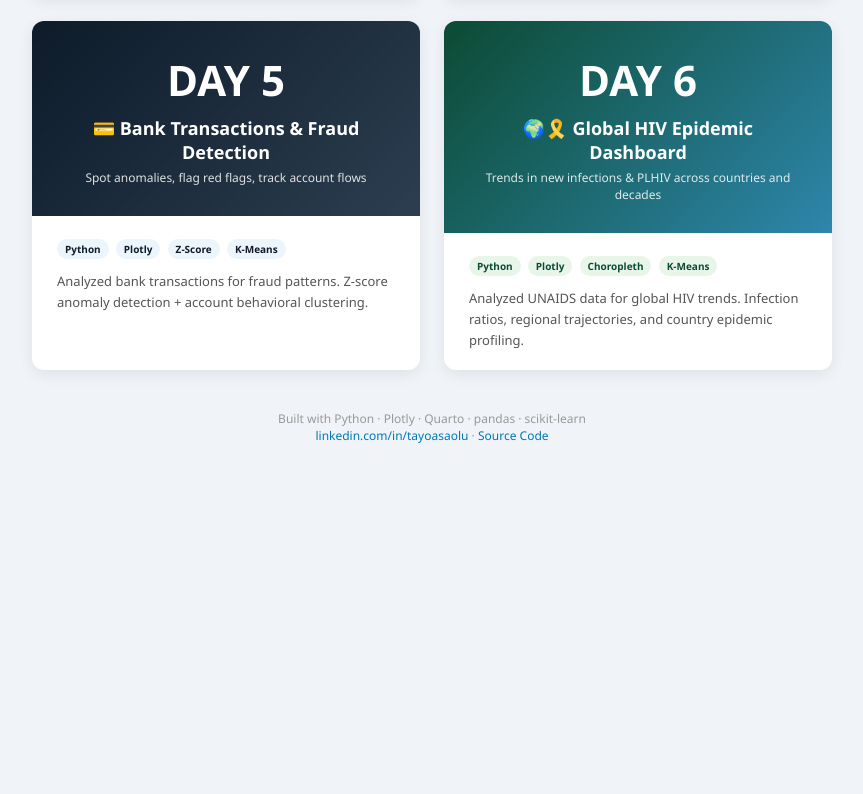
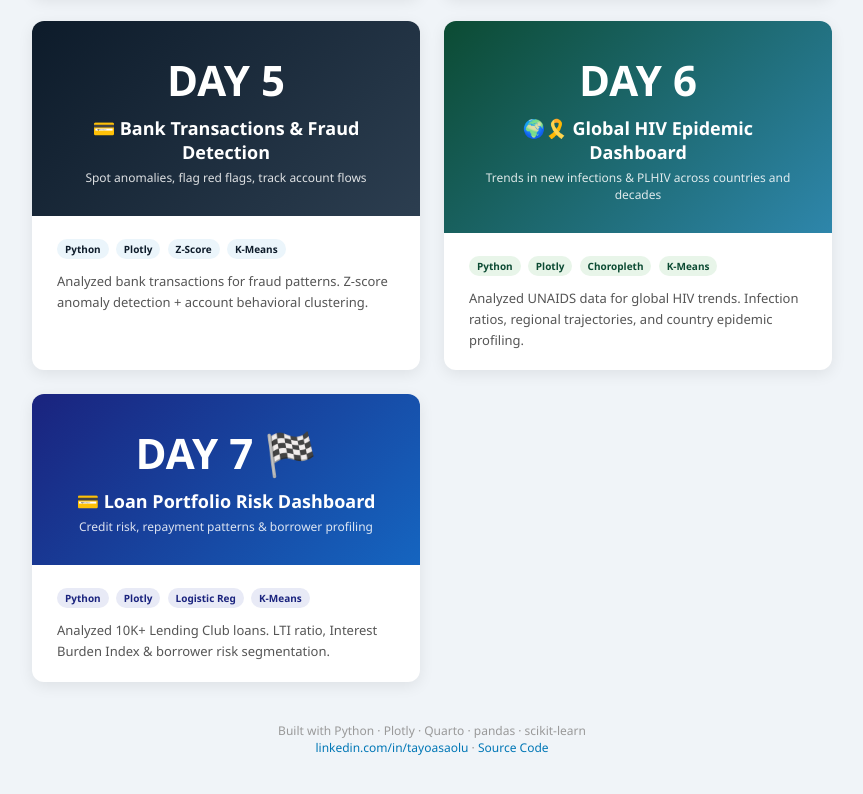
Before and after one commit to tayoasaolu/si-analytics-7d-challenge, a plain HTML site: page index.html in a window 1280 px wide. Shown: the part 935-1729 px from the top of the page, without its empty margins (208-1071 px from the left). Before the commit the page ends 1419 px from the top, so only its background shows below. Drawn offline with Linux system fonts and the light colour scheme.

Commit message:
SI Analytics 7-Day Challenge - Day 7 Dashboard

```diff
--- a/index.html
+++ b/index.html
@@ -205,6 +205,23 @@
         </div>
     </a>
 
+    <a href="day7/" class="card d7">
+    <div class="card-top"
+             style="background:linear-gradient(135deg,#1A237E,#1565C0);">
+            <div class="day">DAY 7 🏁</div>
+            <h2>💳 Loan Portfolio Risk Dashboard</h2>
+            <p>Credit risk, repayment patterns &amp; borrower profiling</p>
+        </div>
+        <div class="card-body">
+            <span class="tag" style="background:#E8EAF6;color:#1A237E;">Python</span>
+            <span class="tag" style="background:#E8EAF6;color:#1A237E;">Plotly</span>
+            <span class="tag" style="background:#E8EAF6;color:#1A237E;">Logistic Reg</span>
+            <span class="tag" style="background:#E8EAF6;color:#1A237E;">K-Means</span>
+            <div class="desc">Analyzed 10K+ Lending Club loans. LTI ratio,
+            Interest Burden Index &amp; borrower risk segmentation.</div>
+        </div>
+    </a>
+
 </div>
 
 <div class="footer">
```
